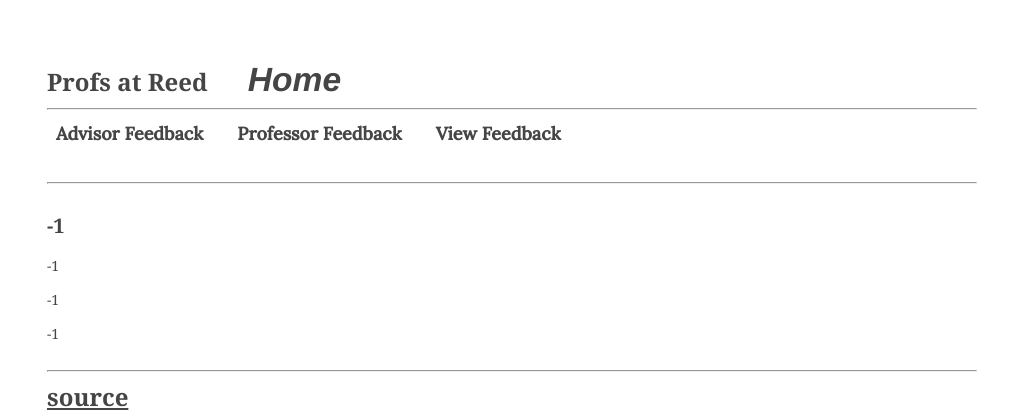
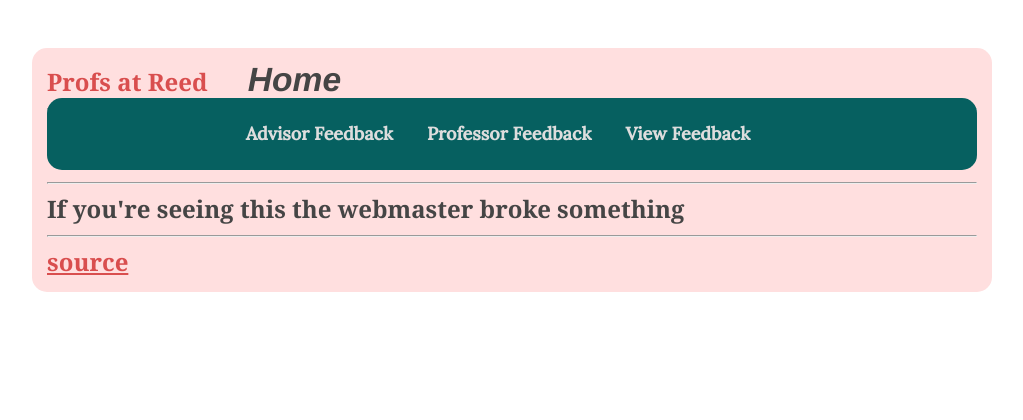
Before and after one commit to reedsb-webmaster/profsatreed, a PHP site: page / in a window 1280 px wide. Shown: the top 420 px of the page, without its empty margins (128-1151 px from the left). Run offline with PHP 8.4, Linux system fonts and the light colour scheme.

Commit message:
center navbar items

```diff
--- a/index.html
+++ b/index.html
@@ -15,9 +15,15 @@
       <span id='page-title'>Home</span>
       <hr>
       <nav>
-        <a href='advisor_feedback.html'>Advisor Feedback</a>
-        <a href='professor_feedback.html'>Professor Feedback</a>
-        <a href='results.html'>View Feedback</a>
+        <div class="nav-div">
+          <a href='advisor_feedback.html'>Advisor Feedback</a>
+        </div>
+        <div class="nav-div">
+          <a href='professor_feedback.html'>Professor Feedback</a>
+        </div>
+        <div class="nav-div">
+          <a href='results.html'>View Feedback</a>
+        </div>
       </nav>
     </header>
     <hr>
--- a/main.js
+++ b/main.js
@@ -331,7 +331,7 @@
 // we source Google's sheets SDK in order to set up the client session then
 // fill in site content.
 async function main() {
-    switch (window.location.href.split("/")[3]) {
+    switch (window.location.href.split("/")[4]) {
     case "":
     case "index.html":
         // This here code is an ugly attempt at extracting the json from
--- a/style.css
+++ b/style.css
@@ -73,8 +73,9 @@
     padding: 6px;
     height:3em;
     display:flex;
-    align-items:center;
+    justify-content:center;
     border-radius:15px;
+    width:100%;
 }
 
 header nav a {
@@ -84,6 +85,11 @@
     transition:transform .2s;
     font-family: lora, serif;
     margin-right:15px;
+}
+
+.nav-div{
+  display:flex;
+  align-items: center;
 }
 
 header nav a:hover {
```
Also changed, not shown: advisor_feedback.html (+10 -3 lines), professor_feedback.html (+9 -3 lines), results.html (+9 -3 lines).
